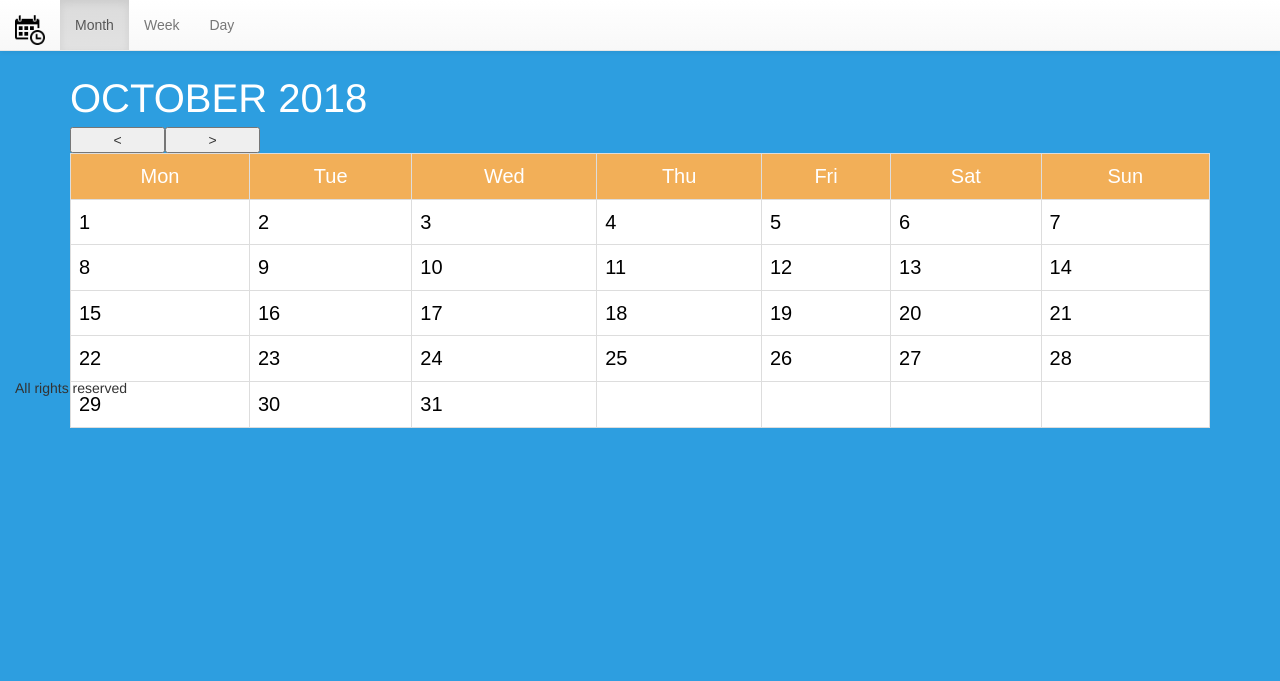
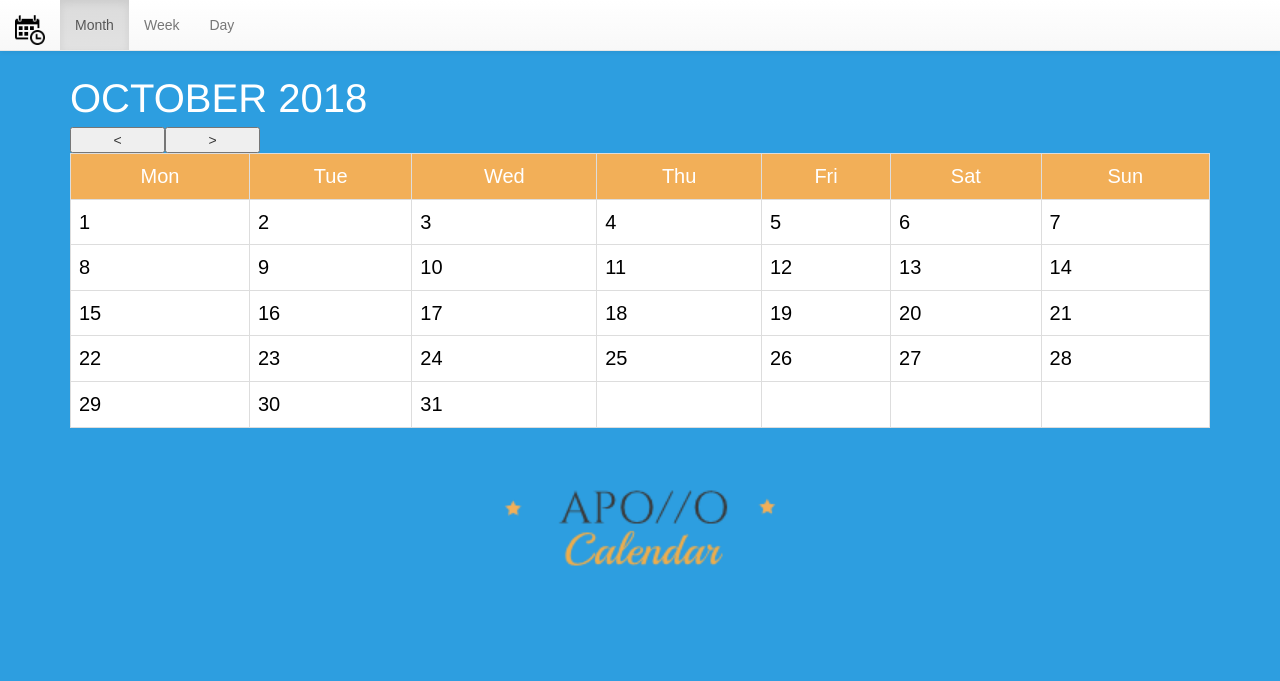
Before and after one commit to PNikolov-IA/Apollo-Calendar, a website built with webpack: page src/index.html in a window 1280 px wide. Built offline with nearby package versions, Linux system fonts and the light colour scheme.

Commit message:
fixing footer

```diff
--- a/src/index.html
+++ b/src/index.html
@@ -63,7 +63,7 @@
             </button>
             <div id="tbl"></div>
         </div>
-        <footer>All rights reserved</footer>
+        <footer class='text-center'><img src="/img/brandlogo.png" alt=""></footer>
 
 
     </div>
```
